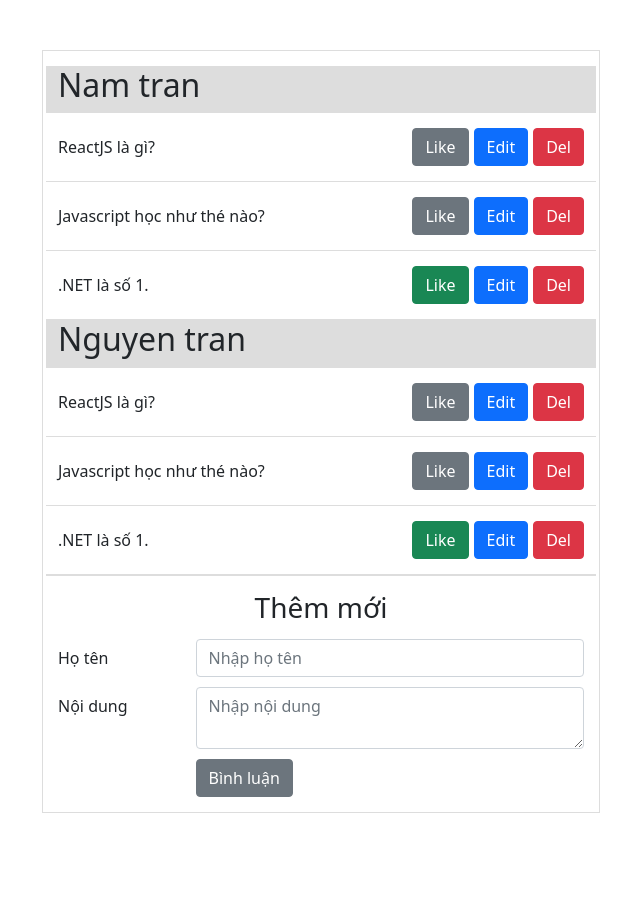
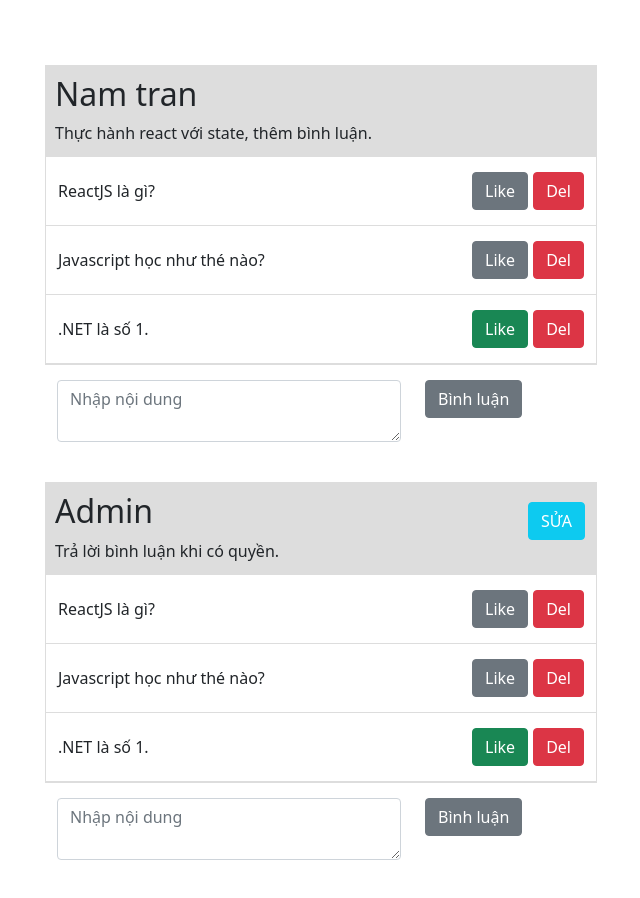
Before and after one commit to phuongnam250196/manage-student, a React (Create React App) app: page / in a window 1280 px wide. Shown: the top 898 px of the page, without its empty margins (226-866 px from the left). Before the commit the page ends 813 px from the top, so only its background shows below. Built offline with nearby package versions, Linux system fonts and the light colour scheme.

Commit message:
add edit main post

```diff
--- a/src/App.css
+++ b/src/App.css
@@ -134,3 +134,6 @@
 .comment-content p {
   margin-bottom: 0;
 }
+button:focus, textarea:focus {
+  box-shadow: none !important;
+}
--- a/src/components/Exercise1.js
+++ b/src/components/Exercise1.js
@@ -1,6 +1,6 @@
 import React, { Component } from 'react';
 import { Container, Row, Col, Media, Button, Input,
-    Form,FormGroup, Label } from 'reactstrap';
+    Form,FormGroup, Modal, ModalHeader, ModalBody, ModalFooter } from 'reactstrap';
 
 class Exercise1 extends Component {
 
@@ -9,10 +9,10 @@ class Exercise1 extends Component {
         this.state= {
             user: {},
             data: [],
-            name: '',
-            content: '',
-            pos: -1,
-            pos2: -1,
+            isEdit: false,
+            showModal: false,
+            iModal: -1,
+            text: '',
         }
     }
 
@@ -28,7 +28,9 @@ class Exercise1 extends Component {
         let data = [
             {
                 author: 'Nam tran',
-                content: 'src/components/Exercise1.js Line 2:31:  Media is defined but never used  no-unused-varsSearchng',
+                content: 'Thực hành react với state, thêm bình luận.',
+                text: '',
+                id_comment: -1,
                 comments: [
                     {
                         'author': 'Nam tran',
@@ -48,8 +50,10 @@ class Exercise1 extends Component {
                 ],
             },
             {
-                author: 'Nguyen tran',
-                content: 'src/components/Exercise1.js Line 2:31:  words to learn more about each warning',
+                author: 'Admin',
+                content: 'Trả lời bình luận khi có quyền.',
+                text: '',
+                id_comment: -1,
                 comments: [
                     {
                         'author': 'Nam tran',
@@ -86,76 +90,48 @@ class Exercise1 extends Component {
         });
     }
 
-    onChange = (e) => {
+    onChange = (e ,i) => {
+        let { data, iModal, text } = this.state;
         let target = e.target;
-        let name = target.name;
-        let value = target.value;
+        if (iModal < 0) {
+            data[i].text = target.value;
+        } else {
+            text = target.value;
+        }
         this.setState({
-            [name]: value
+            data,
+            text
         });
     }
 
-    getIndex = (data, name) => {
-        for (let i in data) {
-            if (data[i].author === name) {
-                return i;
-            }
+    onClickComment = (e, i) => {
+        console.log(i);
+
+        let { data, user, isEdit } = this.state;
+        let id_comment = data[i].id_comment;
+
+        if (isEdit) {
+            data[i].comments[id_comment].content = data[i].text;
+            data[i].id_comment = -1;
+            isEdit = !isEdit;
+        } else {
+            data[i].comments.push({
+                'author': user.name,
+                'content': data[i].text,
+                'like': false,
+            });
         }
-        return -1;
-    }
-
-    onClickComment = () => {
-        let { data, user, name, content, pos, pos2 } = this.state;
-        let comment = {
-            author: name,
-            content,
-            comments: []
-        }
-        console.log('inex', this.getIndex(data, name));
-        let iU = this.getIndex(data, name);
-        if (pos > -1 ) {
-            console.log(pos, pos2, data[pos].comments);
-            data.splice(pos, 1, {
-                author: name,
-                content,
-                comments: data[pos].comments,
-            });
-            data[pos].comments.splice(pos2, 1, {
-                author: name,
-                content,
-            });
-
-        } else {
-
-            if ( iU != -1) {
-                data[iU].comments.push(comment);
-                console.log('texxt', data)
-            } else {
-                 // console.log(iUser)
-                comment.comments.push({
-                    author: user.author,
-                    content: content,
-                    like: false,
-                });
-                data.push(comment);
-            }
-        }
+        data[i].text = '';
+        console.log('data create', data[i]);
         this.setState({
             data,
-            name: '',
-            content: '',
-            pos: -1,
+            isEdit
         });
     }
 
     onClickDelete = (e, i, index) => {
         let { data } = this.state;
-        console.log(i, index);
-        if (index == 0) {
-            data.splice(i, 1);
-        } else {
-            data[i].comments.splice(index, 1);
-        }
+        data[i].comments.splice(index, 1);
         this.setState({
             data
         });
@@ -163,29 +139,59 @@ class Exercise1 extends Component {
 
     onClickEdit = (e, i, index) => {
         let { data } = this.state;
-        let commentItem = data[i].comments[index];
-        console.log('data edit', data[i].author)
+        data[i].text = data[i].comments[index].content;
+        data[i].id_comment = index;
+        console.log('data edit', i, data[i].id_comment);
         this.setState({
-            name: data[i].author,
-            content: commentItem.content,
-            pos: i,
-            pos2: index,
+            data,
+            isEdit: true,
+        });
+    }
+
+    toggle = () => {
+        this.setState({
+            showModal: !this.state.showModal,
+        })
+    }
+
+    onComment = (e, i) => {
+        let { data, iModal, text } = this.state;
+        iModal = i;
+        text = data[i].content;
+
+        this.setState({
+            iModal,
+            data,
+            text,
+            showModal: !this.state.showModal,
+        });
+    }
+
+    onSubmitModal = (e, i) => {
+        let { data, text } = this.state;
+        data[i].content = text;
+        this.setState({
+            data,
+            text,
+            showModal: false,
         });
     }
 
     render() {
-        let { data, user, name, content, pos } = this.state;
-        // console.log('render', data.comments)
-
-
+        let { data, user, isEdit, showModal, iModal, text } = this.state;
+        console.log('render', data, iModal)
 
         let listComment = data.map((item, i) => {
             return (
-                <div key={i}>
+                <div key={i} style={{ marginBottom: '40px' }}>
                     <Row style={{ borderBottom: '1px solid #ddd', 'background': '#ddd'}}>
-                        <h2>{ item.author }</h2>
+                        <Col xs={item.author === user.name ? 8 : 12} style={{ 'padding': '10px' }}>
+                            <h2>{ item.author }</h2>
+                            <p style={{ marginBottom: '0px', }}>{ item.content }</p>
+                        </Col>
+                        <Col xs={4} style={{ textAlign: 'right', 'display': item.author === user.name ? 'block' : 'none' }}><Button color="info" onClick={ (e) => this.onComment(e, i) } style={{ 'color': '#fff', textTransform: 'uppercase', marginTop: '20px' }}>Sửa</Button></Col>
                     </Row>
-                    <Row>
+                    <Row style={{'border': '1px solid #ddd'}}>
                         {
                             item.comments.map((comment, index) => {
                                 return (
@@ -196,7 +202,7 @@ class Exercise1 extends Component {
                                         </div>
                                         <div className="comment-like">
                                             <button onClick={ (e) => this.onClickLike(e, i, index) } className={`btn ${comment.like ? 'btn-success': 'btn-secondary'}`} style={{ marginRight: '5px'}}>Like</button>
-                                            <button onClick={ (e) => this.onClickEdit(e, i, index) } className="btn ml-2 btn-primary" style={{ marginRight: '5px'}}>Edit</button>
+                                            <button onClick={ (e) => this.onClickEdit(e, i, index) } className="btn ml-2 btn-primary" style={{ marginRight: '5px', 'display': comment.author === user.name ? 'inline-block' : 'none' }}>Edit</button>
                                             <button onClick={ (e) => this.onClickDelete(e, i, index) } className="btn ml-2 btn-danger">Del</button>
                                         </div>
                                     </div>
@@ -204,38 +210,40 @@ class Exercise1 extends Component {
                             }, this)
                         }
                     </Row>
+                    <Row style={{ 'display': user.id ===  12 ? 'block' : 'none'}}>
+                        <Form style={{ marginTop: '15px' }}>
+                            <FormGroup row style={{ marginBottom: '10px' }}>
+                                <Col sm={8}>
+                                    <Input onChange={ (e) => this.onChange(e, i) } value={ item.text } type="textarea" name="content" id="content" placeholder="Nhập nội dung" />
+                                </Col>
+                                <Col sm={4}>
+                                    <Button onClick={ (e) => this.onClickComment(e, i) }>{ isEdit ? 'Cập nhật' : 'Bình luận'}</Button>
+                                </Col>
+                            </FormGroup>
+                        </Form>
+                    </Row>
                 </div>
             );
         });
 
         return (
             <Container>
-                <Col md={{'size': 6, 'offset': 2}} style={{ marginTop: '50px', 'border': '1px solid #ddd', 'padding': '15px'}}>
+                <Col md={{'size': 6, 'offset': 2}} style={{ marginTop: '50px', 'padding': '15px'}}>
                     { listComment }
-                    <Row style={{ borderTop: '1px solid #ddd', 'display': user.id ===  12 ? 'block' : 'none'}}>
-                        <h3 style={{ textAlign: 'center', 'padding': '15px 15px 0' }}>{ pos > -1 ? 'Cập nhật' : 'Thêm mới' }</h3>
-                        <Form style={{ marginTop: '15px' }}>
-                            <FormGroup row style={{ marginBottom: '10px' }}>
-                                <Label for="full-name" sm={3}>Họ tên</Label>
-                                <Col sm={9}>
-                                    <Input onChange={ this.onChange } value={name} type="text" name="name" id="full-name" placeholder="Nhập họ tên" />
-                                </Col>
-                            </FormGroup>
-                            <FormGroup row style={{ marginBottom: '10px' }}>
-                                <Label for="content" sm={3}>Nội dung</Label>
-                                <Col sm={9}>
-                                    <Input onChange={ this.onChange } value={content} type="textarea" name="content" id="content" placeholder="Nhập nội dung" />
-                                </Col>
-                            </FormGroup>
+                </Col>
+                <div>
 
-                            <FormGroup row>
-                                <Col sm={{ size: 9, offset: 3 }}>
-                                    <Button onClick={ this.onClickComment }>Bình luận</Button>
-                                </Col>
-                            </FormGroup>
-                        </Form>
-                    </Row>
-                </Col>
+                    <Modal isOpen={ showModal } toggle={ this.toggle } className="">
+                        <ModalHeader toggle={ this.toggle }>Sửa bình luận</ModalHeader>
+                        <ModalBody>
+                            <textarea className="form-control" onChange={ (e) => this.onChange(e, iModal) } value={ iModal < 0 ?  '' : text } name="" id="" rows="3"></textarea>
+                        </ModalBody>
+                        <ModalFooter>
+                            <Button color="primary" onClick={ (e) => this.onSubmitModal(e, iModal) }>Cập nhật</Button>{' '}
+                            <Button color="secondary" onClick={ this.toggle }>Cancel</Button>
+                        </ModalFooter>
+                    </Modal>
+                </div>
             </Container>
         );
     }
```
